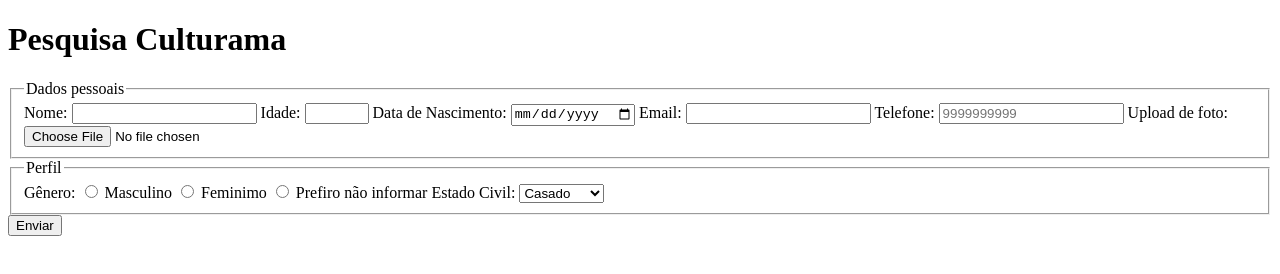
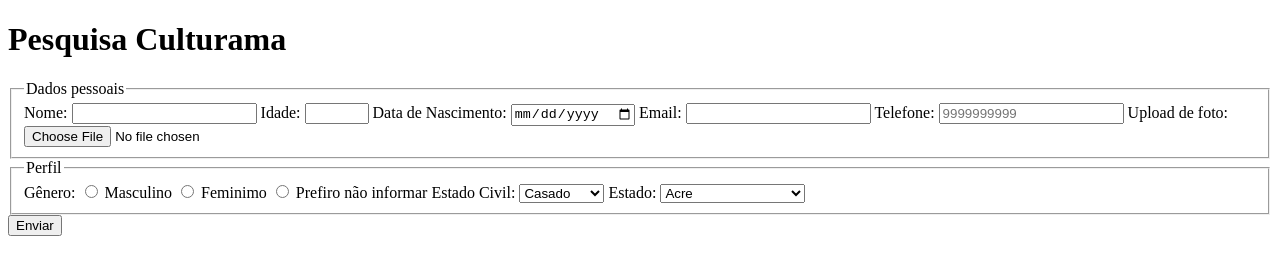
Before and after one commit to sidneygyne/pesquisa-culturama, a plain HTML site: page index.html in a window 1280 px wide. Drawn offline with Linux system fonts and the light colour scheme.

Commit message:
adiciona opçõe de Estado

```diff
--- a/index.html
+++ b/index.html
@@ -59,7 +59,40 @@
             <option value="Divorciado">Divorciado</option>
             <option value="Viúvo">Viúvo</option>
           </select>
+
+          <label for="userState">Estado:</label>
+          <select name="userState" id="">
+            <option value="AC">Acre</option>
+            <option value="AL">Alagoas</option>
+            <option value="AP">Amapá</option>
+            <option value="AM">Amazonas</option>
+            <option value="BA">Bahia</option>
+            <option value="CE">Ceará</option>
+            <option value="DF">Distrito Federal</option>
+            <option value="ES">Espírito Santo</option>
+            <option value="GO">Goiás</option>
+            <option value="MA">Maranhão</option>
+            <option value="MT">Mato Grosso</option>
+            <option value="MS">Mato Grosso do Sul</option>
+            <option value="MG">Minas Gerais</option>
+            <option value="PA">Pará</option>
+            <option value="PB">Paraíba</option>
+            <option value="PR">Paraná</option>
+            <option value="PE">Pernambuco</option>
+            <option value="PI">Piauí</option>
+            <option value="RJ">Rio de Janeiro</option>
+            <option value="RN">Rio Grande do Norte</option>
+            <option value="RS">Rio Grande do Sul</option>
+            <option value="RO">Rondônia</option>
+            <option value="RR">Roraima</option>
+            <option value="SC">Santa Catarina</option>
+            <option value="SP">São Paulo</option>
+            <option value="SE">Sergipe</option>
+            <option value="TO">Tocantins</option>
+          </select>
         </fieldset>
+
+
 
         <button type="submit">Enviar</button>
       </form>
```
